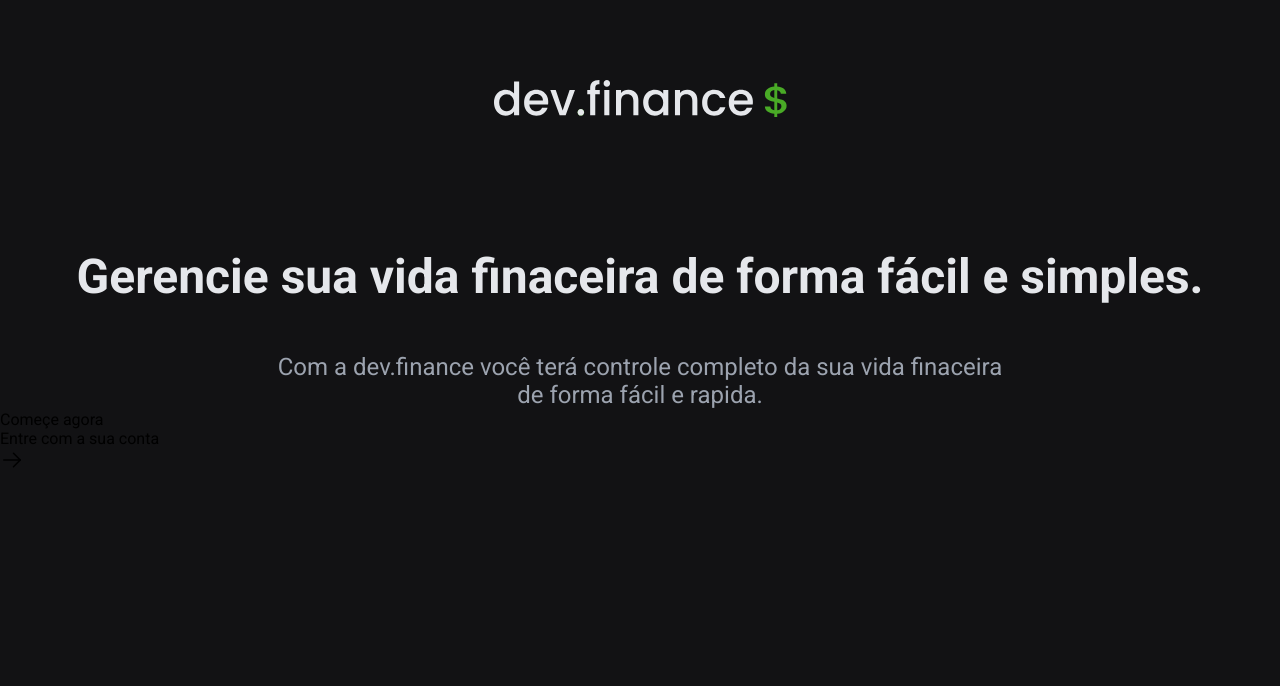
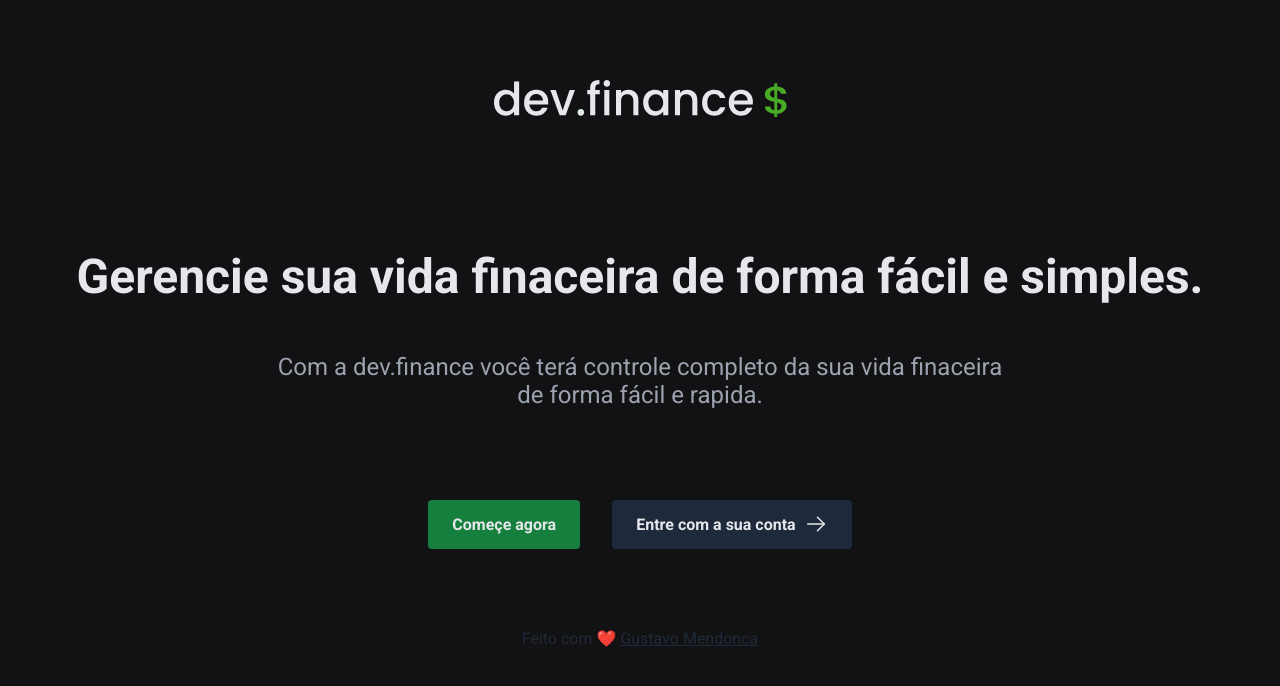
Before and after one commit to swxtz/dev-finance-archived, a React (Vite) app: page / in a window 1280 px wide. Shown: the top 686 px of the page. Built offline with nearby package versions, Linux system fonts and the light colour scheme.

Commit message:
feat: create footer components

```diff
--- a/src/LandingPage.tsx
+++ b/src/LandingPage.tsx
@@ -2,6 +2,7 @@ import logo from "/logo-2x.svg";
 import "./Landingpage.css";
 import { Button } from "./components/Button/Button";
 import { ArrowArcRight, ArrowRight } from "phosphor-react";
+import { Footer } from "./components/Footer/Footer";
 
 export function LandingPage() {
   return (
@@ -22,8 +23,12 @@ export function LandingPage() {
 
         <div className="login">
         <Button content="Entre com a sua conta" href="#" />
-        <ArrowRight size={24} />
+        <ArrowRight size={24} color="#E5E7EB"/>
         </div>
+      </div>
+
+      <div className="footer">
+      <Footer content="Feito com ❤️ " href="https://github.com/swxtz" hrefContent="Gustavo Mendonca"/>
       </div>
     </main>
     </>
--- a/src/Landingpage.css
+++ b/src/Landingpage.css
@@ -24,3 +24,60 @@
   font-size: 24px;
   line-height: 28.13px;
 }
+
+.buttons {
+  margin-top: 5.625rem;
+  gap: 2rem;
+  display: flex;
+  text-align: center;
+  justify-content: center;
+  align-items: center;
+}
+
+.buttons .create-account a{
+  background-color: var(--green-700);
+  padding-block: .9375rem;
+  padding-inline: 1.5rem;
+
+  color: var(--gray-200);
+  font-weight: 600;
+  font-size: 1rem;
+  line-height: 1.125rem;
+  border-radius: .25rem;
+  transition: 300ms;
+}
+
+.buttons .create-account a:hover {
+  filter: brightness(1.3);
+}
+
+.buttons .login  {
+  background-color: var(--stale-800);
+  padding-block: .7813rem;
+  padding-inline: 1.5rem;
+
+  display: flex;
+  flex-direction: row;
+  align-items: center;
+  gap: .5rem;
+
+  border-radius: .25rem;
+
+  cursor: pointer;
+}
+
+.buttons .login a {
+  color: var(--gray-200);
+  font-size: 1rem;
+  line-height: 1.125rem;
+  font-weight: 600;
+}
+
+.buttons .login:hover {
+  filter: brightness(1.3);
+}
+
+.footer {
+  text-align: center;
+  margin-top: 80px;
+}
--- /dev/null
+++ b/src/components/Footer/Footer.tsx
@@ -0,0 +1,15 @@
+import "./styles.css"
+
+interface FooterProps {
+  content: string;
+  href?: string;
+  hrefContent?: string;
+}
+
+export function Footer(props: FooterProps) {
+  return (
+    <footer>
+      <p>{props.content} <a href={props.href}>{props.hrefContent}</a></p>
+    </footer>
+  )
+}
--- /dev/null
+++ b/src/components/Footer/styles.css
@@ -0,0 +1,7 @@
+footer p {
+  color: #1f2937;
+}
+
+footer a {
+  color:#1f2937;
+}
--- a/src/css/global.css
+++ b/src/css/global.css
@@ -4,6 +4,8 @@
   --gray-300: #D1D5DB;
 
   --zinc-700: #3F3F46;
+
+  --stale-800: #1E293B;
 
   --green-700: #15803D;
 
```
